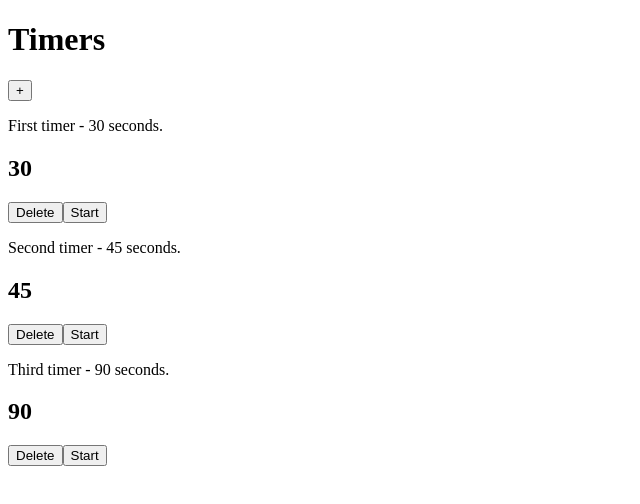
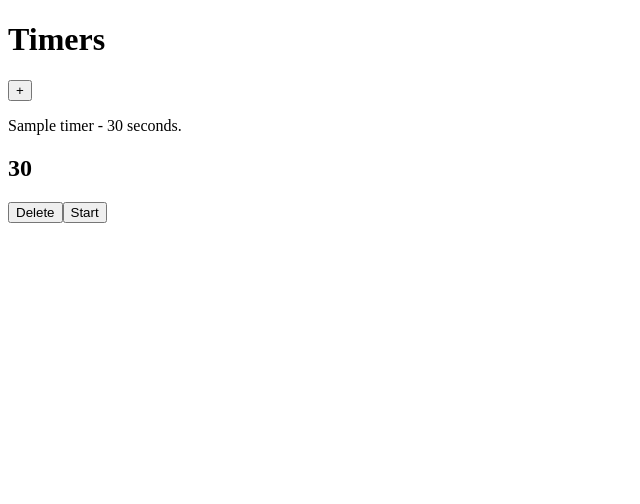
Before and after one commit to riccardopdev/countdown-timers-app, a React (Vite) app: page / in a window 1280 px wide. Shown: the top 504 px of the page, without its empty margins (0-640 px from the left). Built offline with nearby package versions, Linux system fonts and the light colour scheme.

Commit message:
Added logic to store and retrieve state data from localStorage

```diff
--- a/src/App.tsx
+++ b/src/App.tsx
@@ -1,4 +1,4 @@
-import { useReducer, useState } from 'react';
+import { useReducer, useState, useEffect } from 'react';
 import Reducer from './reducers/Reducer';
 import { DataContext } from './context/DataContext';
 import { State } from './state/State';
@@ -7,8 +7,18 @@ import CreateTimerModal from './components/CreateTimerModal';
 import Header from './components/Header';
 
 const App = () => {
-  const [state, dispatch] = useReducer(Reducer, State);
+  const getInitialState = () => {
+    // localStorage.clear();
+    const storedState = localStorage.getItem('timerAppLocalState');
+    return storedState ? JSON.parse(storedState) : State;
+  };
+
+  const [state, dispatch] = useReducer(Reducer, getInitialState());
   const [showModal, setShowModal] = useState<boolean>(false);
+
+  useEffect(() => {
+    localStorage.setItem('timerAppLocalState', JSON.stringify(state));
+  }, [state]);
 
   const openModal = () => {
     setShowModal(true);
--- a/src/state/State.ts
+++ b/src/state/State.ts
@@ -1,10 +1,10 @@
 import { DataType } from '../types/DataType';
 
-//Dummy data for timers
-const TIMERS_DATA = [
+//Sample data for timers
+const SAMPLE_TIMERS_DATA = [
   {
     id: crypto.randomUUID(),
-    label: 'First timer',
+    label: 'Sample timer',
     initialTimeStamp: new Date(),
     initialValue: 30,
     latestTimeStamp: new Date(),
@@ -12,29 +12,8 @@ const TIMERS_DATA = [
     paused: true,
     completed: false,
   },
-  {
-    id: crypto.randomUUID(),
-    label: 'Second timer',
-    initialTimeStamp: new Date(),
-    initialValue: 45,
-    latestTimeStamp: new Date(),
-    latestValue: 45,
-    paused: true,
-    completed: false,
-  },
-  {
-    id: crypto.randomUUID(),
-    label: 'Third timer',
-    initialTimeStamp: new Date(),
-    initialValue: 90,
-    latestTimeStamp: new Date(),
-    latestValue: 90,
-    paused: true,
-    completed: false,
-  },
 ];
 
 export const State: DataType = {
-  // timers: [],
-  timers: TIMERS_DATA,
+  timers: SAMPLE_TIMERS_DATA,
 };
```
